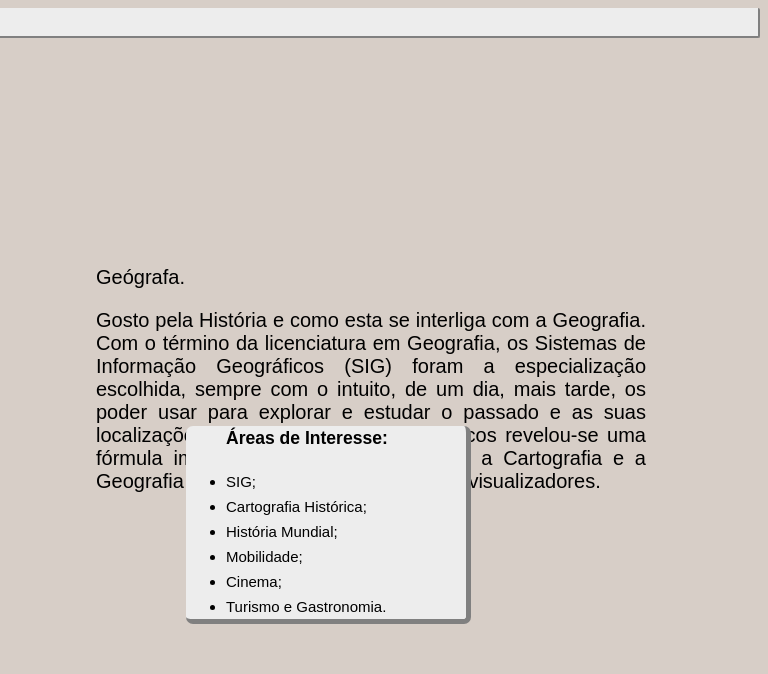
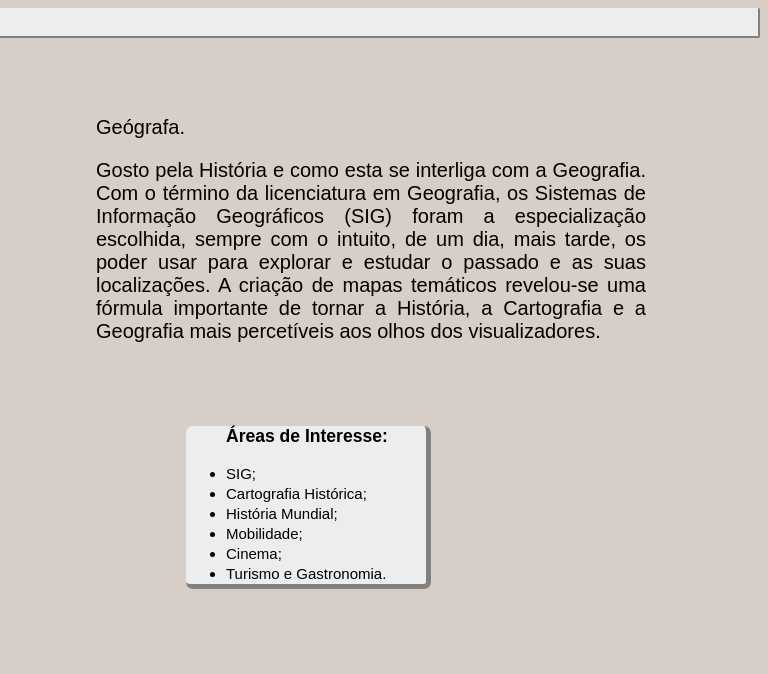
Before and after one commit to joanagt/webjoana, a plain HTML site: page Apresentação.html in a window 1280 px wide. Shown: the top 674 px of the page, 512-1280 px from the left. Drawn offline with Linux system fonts and the light colour scheme.

Commit message:
Add files via upload

```diff
--- a/apresentação.css
+++ b/apresentação.css
@@ -45,7 +45,7 @@ p{
 }
 .b{
     position: relative;
-    bottom: 300px;
+    bottom: 450px;
     left: 600px;
     width: 550px;
     height: 100px;
@@ -63,13 +63,13 @@ p{
 .d{
     background-color:#EDEDED;
     margin-top: 150px;
-    width:240px ;
+    width:200px ;
     margin-left: 90px;
     border-spacing: 1px;
     border-bottom: 5px gray solid;
     border-right: 5px gray solid;
     border-radius: 7px;
-    line-height: 25px;
+    line-height: 20px;
 }
 .li{
     height: 10px;
```
